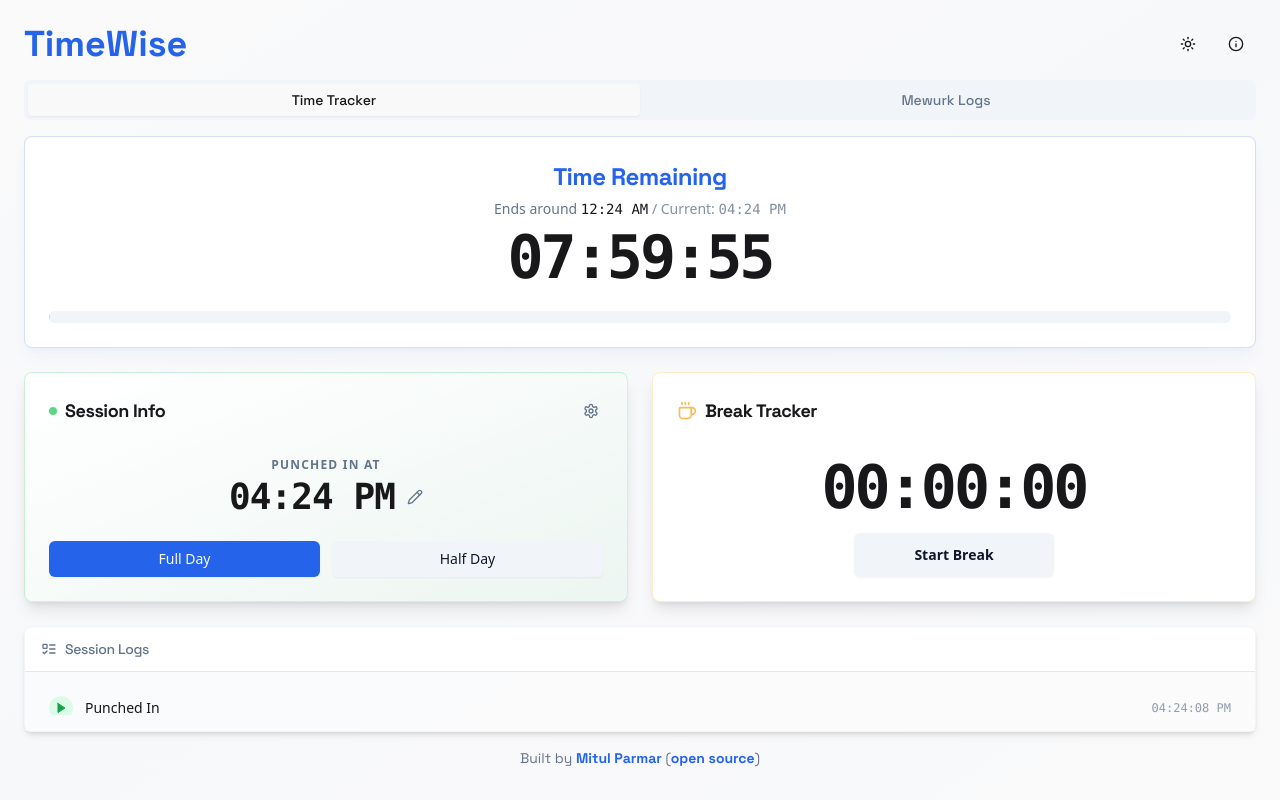
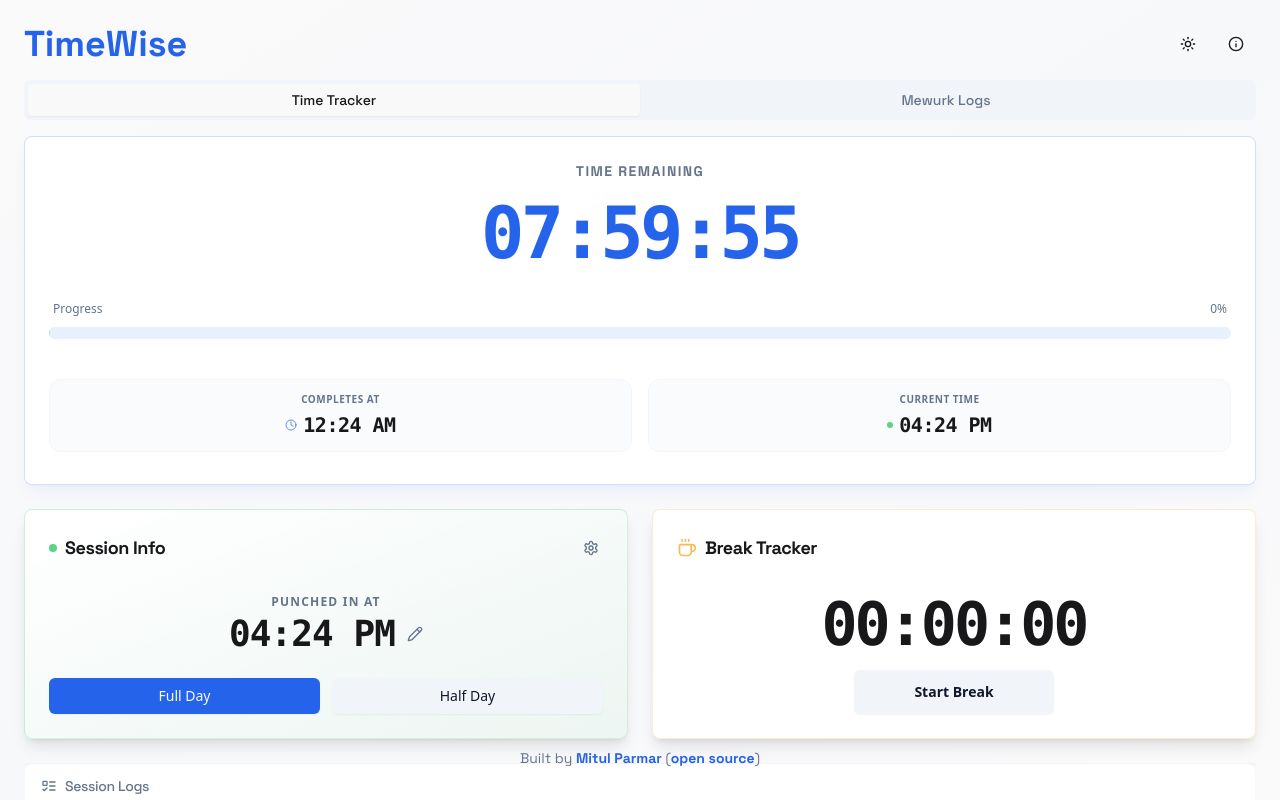
Before and after one commit to faizanahmed-sy-devstree/time-wise, a Next.js app: page / in a window 1280 px wide. Built offline with nearby package versions, Linux system fonts and the light colour scheme.

Commit message:
worked on user feedback and improvements

```diff
--- a/src/components/features/mewurk-logs.tsx
+++ b/src/components/features/mewurk-logs.tsx
@@ -1,7 +1,7 @@
 "use client";
 
-import { useState, useEffect, useMemo } from "react";
-import { format, differenceInMilliseconds, parse, isSameDay, addHours, differenceInMinutes } from "date-fns";
+import { useState, useEffect, useMemo, useRef } from "react";
+import { format, differenceInMilliseconds, parse, isSameDay, addHours, differenceInMinutes, isValid } from "date-fns";
 import {
   Card,
   CardContent,
@@ -261,14 +261,38 @@
             }
       }
 
-      // Shift Duration
-      // User specified working hours from settings
-      // We use this as the target for Progress and Remaining calculations
-      let shiftTotalMs = (targetHours * 60 * 60 * 1000) + (targetMinutes * 60 * 1000);
+      // Shift Duration Calculation
+      // Priority 1: Calculate from API provided shift times
+      // Priority 2: Default to 8 hours 15 minutes (29700000 ms)
+      let shiftTotalMs = 29700000; // Default 8h 15m
+      let usedShiftTimes = false;
 
-      const remainingMs = Math.max(0, shiftTotalMs - totalWorkMs);
+      if (data.shiftStartTime && data.shiftEndTime) {
+          try {
+              // Format is likely "yyyy-MM-dd HH:mm:ss" based on existing code usage
+              // We parse them as dates to get the difference
+              const shiftStart = parseUtc(data.shiftStartTime);
+              const shiftEnd = parseUtc(data.shiftEndTime);
+
+              if (isValid(shiftStart) && isValid(shiftEnd)) {
+                  const diff = differenceInMilliseconds(shiftEnd, shiftStart);
+                  if (diff > 0) {
+                      shiftTotalMs = diff;
+                      usedShiftTimes = true;
+                  }
+              }
+          } catch (e) {
+              console.error("Failed to parse shift times for duration calculation", e);
+          }
+      }
+
+      const remainingMs = shiftTotalMs - totalWorkMs;
       const progress = Math.min(100, (totalWorkMs / shiftTotalMs) * 100);
       const estimatedEndTime = new Date(currentTime.getTime() + remainingMs);
+
+      // Calculate target hours/mins for display from the calculated Ms
+      const calculatedTargetHours = Math.floor(shiftTotalMs / (1000 * 60 * 60));
+      const calculatedTargetMinutes = Math.floor((shiftTotalMs % (1000 * 60 * 60)) / (1000 * 60));
 
       return {
           firstPunchTime: firstPunch ? parseUtc(firstPunch.clockTime) : null,
@@ -280,7 +304,10 @@
           remainingMs,
           progress,
           shiftTotalMs,
-          estimatedEndTime
+          estimatedEndTime,
+          targetHours: calculatedTargetHours,
+          targetMinutes: calculatedTargetMinutes,
+          isDefaultAndMissing: !usedShiftTimes
       };
   }, [data, currentTime]);
 
@@ -289,6 +316,93 @@
       const m = Math.floor((ms % (1000 * 60 * 60)) / (1000 * 60));
       return `${h}h ${m}m`;
   };
+
+  const BREAK_MESSAGES = [
+    "Time for a quick stretch! 🧘",
+    "Stay hydrated! 💧",
+    "Rest your eyes for 20 seconds. 👁️",
+    "Posture check! Sit up straight. 🪑",
+    "Take a deep breath. 🌬️",
+    "Quick walk around the room? 🚶",
+    "Relax your shoulders. 💆"
+  ];
+
+  // Notification Logic
+  const [hasNotifiedComplete, setHasNotifiedComplete] = useState(false);
+  const lastBreakNotification = useRef<number>(Date.now());
+  const completionTimeout = useRef<NodeJS.Timeout | null>(null);
+
+  // Request Notification Permission on mount
+  useEffect(() => {
+      if ("Notification" in window && Notification.permission === "default") {
+          Notification.requestPermission();
+      }
+  }, []);
+
+  const sendNotification = (title: string, body: string) => {
+      // Always show toast
+      toast({
+          title,
+          description: body,
+          duration: 5000,
+          className: title.includes("Reached") ? "border-green-500 bg-green-50 dark:bg-green-900/10" : ""
+      });
+
+      // Show Browser Notification if permitted
+      if ("Notification" in window && Notification.permission === "granted") {
+          new Notification(title, {
+              body,
+              icon: "/favicon.ico", // Assuming standard nextjs favicon location
+              silent: false
+          });
+      }
+  };
+
+  // Reset notification state when date changes
+  useEffect(() => {
+      setHasNotifiedComplete(false);
+      lastBreakNotification.current = Date.now(); // Reset break timer
+  }, [date]);
+
+  // Handle Notifications based on stats
+  useEffect(() => {
+      if (!stats) return;
+
+      // 1. Work Complete Notification (Scheduled)
+      if (stats.remainingMs > 0) {
+          // Clear existing timeout to reschedule with new time
+          if (completionTimeout.current) clearTimeout(completionTimeout.current);
+
+          // Schedule new timeout
+          completionTimeout.current = setTimeout(() => {
+              if (!hasNotifiedComplete) {
+                  sendNotification("🎉 Work Goal Reached!", "You've completed your daily target. Awesome work!");
+                  setHasNotifiedComplete(true);
+              }
+          }, stats.remainingMs);
+      } else if (stats.remainingMs <= 0 && !hasNotifiedComplete) {
+          // Already passed target (e.g. loaded page after completion)
+          // We fire immediately if we haven't notified yet in this session
+           sendNotification("🎉 Work Goal Reached!", "You've completed your daily target. Awesome work!");
+           setHasNotifiedComplete(true);
+      }
+
+      // 2. Break Reminder (Every Hour while working)
+      // Only fire if currently working and not just finished
+      if (stats.isWorking && stats.remainingMs > 0) {
+           const now = Date.now();
+           // Check if 1 hour (3600000 ms) has passed since last notification
+           if (now - lastBreakNotification.current >= 3600000) {
+               const randomMsg = BREAK_MESSAGES[Math.floor(Math.random() * BREAK_MESSAGES.length)];
+               sendNotification("🌱 Wellness Check", randomMsg);
+               lastBreakNotification.current = now;
+           }
+      }
+
+      return () => {
+          if (completionTimeout.current) clearTimeout(completionTimeout.current);
+      }
+  }, [stats]); // stats updates every minute via currentTime
 
   // Login View
   if (!token) {
@@ -495,71 +609,73 @@
                 <div className="lg:col-span-2 flex flex-col gap-4 h-full overflow-y-auto pr-1">
 
                      {/* Time Progress */}
-                    <Card className="flex-none border-primary/20 bg-gradient-to-br from-card to-primary/5 transition-all duration-300">
-                        <CardHeader className="pb-2 flex flex-row items-center justify-between space-y-0">
-                             <CardTitle className="text-base font-medium text-muted-foreground">Session Progress</CardTitle>
-                             <Button
-                                variant="ghost"
-                                size="icon"
-                                className="h-6 w-6 text-muted-foreground hover:text-foreground -mr-2"
-                                onClick={() => setIsEditingDuration(!isEditingDuration)}
-                             >
-                                 <Icons.Settings className="h-3.5 w-3.5" />
-                             </Button>
+                    <Card className="flex-none shadow-md border-primary/20 transition-all duration-300 hover:shadow-lg group relative overflow-hidden">
+                        <div className="absolute inset-0 bg-gradient-to-br from-primary/5 via-transparent to-transparent opacity-50 group-hover:opacity-100 transition-opacity" />
+                        <CardHeader className="pb-2 pt-3 relative z-10 flex flex-row items-center justify-between space-y-0">
+                             <CardTitle className="text-xs font-semibold text-muted-foreground uppercase tracking-wider flex items-center gap-2">
+                                <Icons.Timer className="h-3.5 w-3.5 text-primary" />
+                                {stats.remainingMs > 0 ? "Time Remaining" : "Overtime Session"}
+                             </CardTitle>
                         </CardHeader>
-                        <CardContent>
-                             {isEditingDuration ? (
-                                <div className="space-y-3 pt-1 animate-in fade-in zoom-in-95">
-                                    <div className="flex items-center gap-2">
-                                        <div className="flex-1">
-                                            <Input
-                                                value={tempHours}
-                                                onChange={(e) => setTempHours(e.target.value)}
-                                                className="h-8 font-mono text-center text-sm"
-                                                placeholder="Hrs"
+                        <CardContent className="relative z-10 p-3 pt-0 pb-3">
+                                <div className="animate-in fade-in zoom-in-95 space-y-3">
+                                    <div className="flex flex-col items-center justify-center space-y-0.5">
+                                        <div className={`text-5xl sm:text-6xl font-extrabold font-mono tracking-tighter tabular-nums leading-none ${
+                                            stats.remainingMs <= 0 ? "text-orange-600 dark:text-orange-500 drop-shadow-sm" : "text-foreground drop-shadow-sm"
+                                        }`}>
+                                            {formatHms(stats.remainingMs > 0 ? stats.remainingMs : Math.abs(stats.remainingMs))}
+                                            {stats.remainingMs <= 0 && <span className="text-sm align-top ml-0.5 text-orange-600 font-bold">+</span>}
+                                        </div>
+                                        {stats.remainingMs <= 0 && (
+                                            <span className="text-[10px] font-bold text-orange-600/90 bg-orange-100 dark:bg-orange-900/30 px-2 py-0.5 rounded-full uppercase tracking-wide shadow-sm border border-orange-200 dark:border-orange-800/50">
+                                                Over Target
+                                            </span>
+                                        )}
+                                    </div>
+
+                                    <div className="space-y-1.5 px-1">
+                                        <div className="flex justify-between items-end">
+                                            <span className="text-[10px] font-bold text-muted-foreground uppercase tracking-wider">Progress</span>
+                                            <span className="text-xs font-mono font-bold text-primary">{Math.round(stats.progress)}%</span>
+                                        </div>
+                                        <div className="relative h-2 w-full bg-secondary/50 rounded-full overflow-hidden shadow-inner">
+                                            <div
+                                                className={`h-full transition-all duration-500 rounded-full ${stats.remainingMs <= 0 ? "bg-gradient-to-r from-orange-400 to-orange-600" : "bg-gradient-to-r from-blue-500 to-indigo-600"}`}
+                                                style={{ width: `${Math.min(100, stats.progress)}%` }}
                                             />
-                                            <span className="text-[9px] text-muted-foreground text-center block mt-1 uppercase tracking-wider">Hours</span>
-                                        </div>
-                                        <span className="font-bold text-muted-foreground">:</span>
-                                        <div className="flex-1">
-                                            <Input
-                                                value={tempMinutes}
-                                                onChange={(e) => setTempMinutes(e.target.value)}
-                                                className="h-8 font-mono text-center text-sm"
-                                                placeholder="Min"
-                                            />
-                                            <span className="text-[9px] text-muted-foreground text-center block mt-1 uppercase tracking-wider">Mins</span>
                                         </div>
                                     </div>
-                                    <div className="flex gap-2">
-                                        <Button size="sm" variant="outline" className="flex-1 h-7 text-xs" onClick={() => setIsEditingDuration(false)}>Cancel</Button>
-                                        <Button size="sm" className="flex-1 h-7 text-xs" onClick={handleSaveDuration}>Save</Button>
+
+                                    <div className="grid grid-cols-2 gap-2 pt-1">
+                                         <div className="flex flex-col items-center justify-center p-2 rounded-lg bg-secondary/40 border border-border/50">
+                                            <span className="text-[9px] uppercase tracking-wider font-bold text-muted-foreground mb-0.5">
+                                                {stats.remainingMs <= 0 ? "Finished At" : "Completes At"}
+                                            </span>
+                                            <div className="flex items-center gap-1 text-foreground">
+                                                <Icons.Flag className="w-3 h-3 text-primary/70" />
+                                                <span className="text-xl font-mono font-bold tracking-tight">
+                                                    {format(stats.estimatedEndTime, "hh:mm a")}
+                                                </span>
+                                            </div>
+                                         </div>
+                                         <div className="flex flex-col items-center justify-center p-2 rounded-lg bg-secondary/40 border border-border/50 relative overflow-hidden">
+                                            {stats.isDefaultAndMissing && (
+                                                <div className="absolute top-0 right-0 p-1 opacity-50" title="Using default 8h 15m duration (Shift times not detected)">
+                                                    <div className="h-1.5 w-1.5 rounded-full bg-amber-500" />
+                                                </div>
+                                            )}
+                                            <span className="text-[9px] uppercase tracking-wider font-bold text-muted-foreground mb-0.5">
+                                                 Goal
+                                            </span>
+                                            <div className="flex items-center gap-1 text-foreground">
+                                                 <Icons.Target className="w-3 h-3 text-primary/70" />
+                                                <span className="text-xl font-mono font-bold tracking-tight">
+                                                    {stats.targetHours}h {stats.targetMinutes > 0 ? `${stats.targetMinutes}m` : ''}
+                                                </span>
+                                            </div>
+                                         </div>
                                     </div>
                                 </div>
-                             ) : (
-                                <div className="animate-in fade-in zoom-in-95">
-                                    <div className="flex justify-between items-end mb-2">
-                                        <div className="flex items-baseline gap-1">
-                                            <span className="text-4xl font-bold font-mono tracking-tight text-primary">
-                                                {Math.round(stats.progress)}%
-                                            </span>
-                                        </div>
-                                        <span className="text-sm font-mono text-muted-foreground">
-                                             Goal: {targetHours}h {targetMinutes > 0 ? `${targetMinutes}m` : ''}
-                                        </span>
-                                    </div>
-                                    <Progress value={stats.progress} className="h-4" />
-                                    <div className="flex justify-between mt-3 text-sm font-mono text-muted-foreground font-medium">
-                                        <span>{formatHms(stats.totalWorkMs)} Worked</span>
-                                        <div className="text-right">
-                                            <span>{formatHms(stats.remainingMs)} Left</span>
-                                            <span className="text-xs text-muted-foreground ml-1.5 opacity-80 font-sans">
-                                                (Ends ~{format(stats.estimatedEndTime, "hh:mm a")})
-                                            </span>
-                                        </div>
-                                    </div>
-                                </div>
-                             )}
                         </CardContent>
                     </Card>
 
--- a/src/components/features/time-tracker-cards.tsx
+++ b/src/components/features/time-tracker-cards.tsx
@@ -100,41 +100,73 @@
             isWorkDayOver ? "border-orange-500/50 shadow-orange-500/10" : "border-primary/20 shadow-primary/5"
         }`}
       >
-        <CardHeader className="pb-2">
-          <CardTitle className="font-headline text-2xl text-primary tracking-tight">
-            {isWorkDayOver ? "Overtime" : "Time Remaining"}
+        <CardHeader className="pb-4">
+          <CardTitle className="font-headline text-lg text-muted-foreground uppercase tracking-widest text-sm font-semibold">
+            {isWorkDayOver ? "Overtime Session" : "Time Remaining"}
           </CardTitle>
-          {isValid && completionTime && (
-            <CardDescription className="font-medium">
-              {isWorkDayOver ? "Workday ended at" : "Ends around"}{" "}
-              <span className="text-foreground font-mono font-medium">{format(completionTime, "hh:mm a")}</span>
-              <span className="text-muted-foreground/80">
-                {" / Current: "}
-                <span className="font-mono">{format(currentTime, "hh:mm a")}</span>
-              </span>
-            </CardDescription>
-          )}
         </CardHeader>
-        <CardContent className="space-y-6 pb-6">
+        <CardContent className="space-y-8 pb-8">
+          <div className="flex flex-col items-center justify-center space-y-2">
             <div
-            className={`font-mono tabular-nums tracking-tighter font-bold text-5xl sm:text-6xl ${
+              className={`font-mono tabular-nums tracking-tighter font-extrabold text-6xl sm:text-7xl ${
                 isWorkDayOver
                   ? "text-orange-600 drop-shadow-sm"
-                : "text-foreground"
+                  : "text-primary drop-shadow-sm"
               }`}
             >
               {isValid
                 ? formatTime(isWorkDayOver ? overtime : timeRemaining)
                 : "00:00:00"}
             </div>
+            {isWorkDayOver && (
+                <span className="text-xs font-semibold text-orange-600/80 bg-orange-100 dark:bg-orange-900/30 px-2 py-1 rounded-full uppercase tracking-wide">
+                    Over Limit
+                </span>
+            )}
+          </div>
+
+          <div className="space-y-2.5">
+            <div className="flex justify-between text-xs font-medium text-muted-foreground px-1">
+                <span>Progress</span>
+                <span>{Math.round(progress)}%</span>
+            </div>
             <Progress
                 value={isValid ? progress : 0}
-            className={`h-3 w-full ${isWorkDayOver ? "bg-orange-100 dark:bg-orange-950/30" : ""}`}
+                className={`h-3 w-full rounded-full ${isWorkDayOver ? "bg-orange-100 dark:bg-orange-950/30" : "bg-primary/10"}`}
             />
-          {!isValid && (
-            <p className="text-sm text-destructive font-medium animate-pulse">
-              Please set a valid work duration in settings.
-            </p>
+          </div>
+
+          {isValid && completionTime ? (
+            <div className="grid grid-cols-2 gap-4 pt-2">
+                 <div className="flex flex-col items-center justify-center p-3 rounded-xl bg-muted/40 border border-muted/60 transition-colors hover:bg-muted/60">
+                    <span className="text-[10px] uppercase tracking-wider font-bold text-muted-foreground mb-1">
+                        {isWorkDayOver ? "Ended At" : "Completes At"}
+                    </span>
+                    <div className="flex items-center gap-1.5 text-foreground">
+                        <Icons.Clock className="w-3 h-3 text-primary/70" />
+                        <span className="text-xl font-mono font-bold tracking-tight">
+                            {format(completionTime, "hh:mm a")}
+                        </span>
+                    </div>
+                 </div>
+                 <div className="flex flex-col items-center justify-center p-3 rounded-xl bg-muted/40 border border-muted/60 transition-colors hover:bg-muted/60">
+                    <span className="text-[10px] uppercase tracking-wider font-bold text-muted-foreground mb-1">
+                        Current Time
+                    </span>
+                    <div className="flex items-center gap-1.5 text-foreground">
+                         <div className="w-1.5 h-1.5 rounded-full bg-green-500 animate-pulse" />
+                        <span className="text-xl font-mono font-bold tracking-tight">
+                            {format(currentTime, "hh:mm a")}
+                        </span>
+                    </div>
+                 </div>
+            </div>
+          ) : (
+            !isValid && (
+                <div className="p-4 rounded-lg bg-destructive/10 text-destructive text-sm font-medium animate-pulse border border-destructive/20">
+                    Please configure your work duration in settings to start tracking.
+                </div>
+            )
           )}
         </CardContent>
       </Card>
--- a/src/components/ui/icons.tsx
+++ b/src/components/ui/icons.tsx
@@ -36,6 +36,8 @@
   Timer,
   CalendarCheck,
   AlertTriangle,
+  Flag,
+  Target
 } from 'lucide-react';
 
 export const Icons = {
@@ -75,4 +77,6 @@
   Timer,
   CalendarCheck,
   AlertTriangle,
+  Flag,
+  Target
 };
```
Lines whose indentation alone changed are shown as unchanged.
